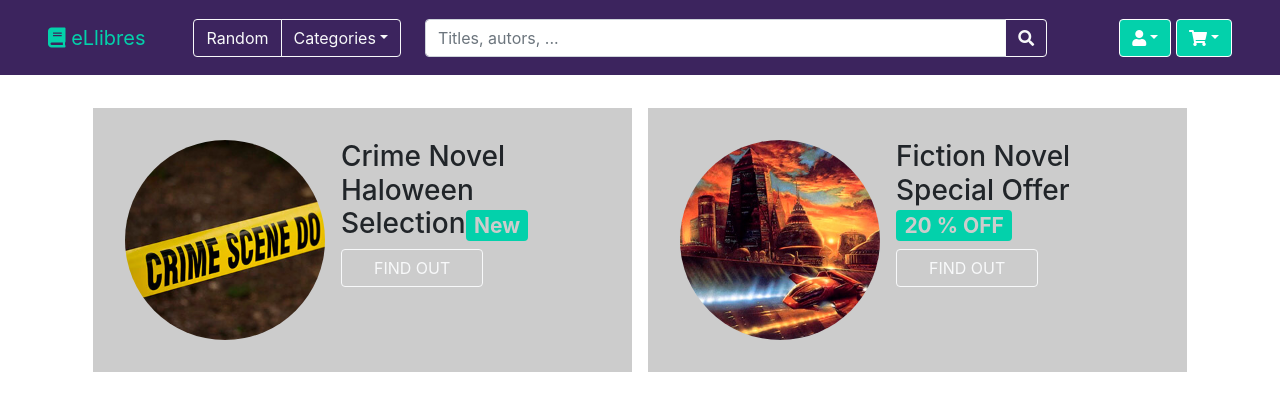
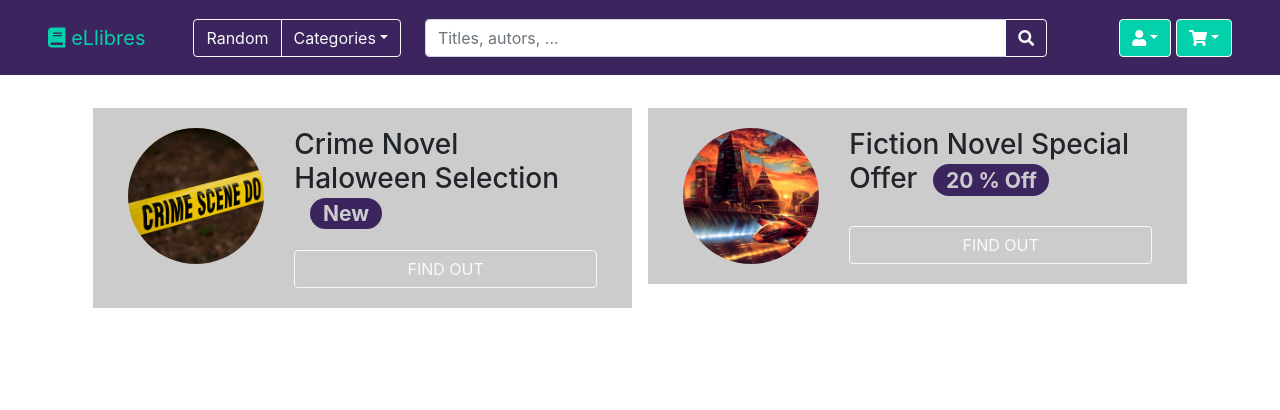
Before and after one commit to aniolg/git_test, a plain HTML site: page exhtmlcss/index.html in a window 1280 px wide. Drawn offline with Linux system fonts and the light colour scheme.

Commit message:
banners finalitzats

```diff
--- a/exhtmlcss/css/mainpage.css
+++ b/exhtmlcss/css/mainpage.css
@@ -41,30 +41,39 @@
 	}
  }
 
-
 .banner_content{
 	background-color: #CCCCCC;
 	box-sizing: border-box;
-	overflow: auto;
-	padding:2rem;
+	padding:1.25rem;
+	margin:0;
 }
 
-.banner img{
-	display: inline-block;
-	float: left;
-	height:100%;
-	max-height: 200px;
-	margin-right: 1rem;
+.banner_text{
+	display: flex;
+	flex-direction: column;
+	justify-content: space-between;
 }
 
-.banner .badge{
+.banner_text .badge{
 	color: #CCCCCC;
-	background-color: #03D1AB;
+	background-color: #3C245E;
+	margin-left:1rem;
+}
+
+.banner_text button{
+	margin-top:0.8rem;
 
 }
 
-.banner button{
-	padding-right: 2rem;
-	padding-left: 2rem;
+@media (max-width: 991.98px) {
+	.banner_img{
+		display: flex;
+		justify-content: center;
+		padding-bottom:0.8rem;
+	}
+ }
 
+ .banner_img img{
+	display: inline-block;
+	max-height: 200px;
 }
--- a/exhtmlcss/index.html
+++ b/exhtmlcss/index.html
@@ -101,19 +101,30 @@
 	<div class="content container pt-4">
 		<div class="row">
 			<div class="banner col-lg-6" id="ba_crime_novel">
-				<div class="banner_content">
-					<img src="img/c_crime.jpg" alt="Crime books" class="rounded-circle">
-					<h3>Crime Novel Haloween Selection<span class="badge">New</span></h3>
-					<button type="button" class="btn btn-outline-light">FIND OUT</button>
-				</div><!-- banner_content -->
+
+				<div class="row banner_content">
+					<div class="banner_img col-lg-4">
+						<img src="img/c_crime.jpg" alt="Crime books" class="rounded-circle img-fluid">
+					</div>
+					<div class="banner_text col-lg-8">
+						<h3>Crime Novel Haloween Selection<span class="badge badge-pill">New</span></h3>
+						<button type="button" class="btn btn-outline-light">FIND OUT</button>
+					</div>
+				</div><!-- row banner_content -->
 			</div><!-- banner col-lg-6 ba_crime_novel -->
+
 			<div class="banner col-lg-6" id="ba_fiction_novel">
-				<div class="banner_content">
-					<img src="img/c_fiction.jpg" alt="Crime books" class="rounded-circle">
-					<h3>Fiction Novel Special Offer<span class="badge">20 % OFF</span></h3>
-					<button type="button" class="btn btn-outline-light">FIND OUT</button>
-				</div><!-- banner_content -->
+				<div class="row banner_content">
+					<div class="banner_img col-lg-4">
+						<img src="img/c_fiction.jpg" alt="Crime books" class="rounded-circle img-fluid">
+					</div>
+					<div class="banner_text col-lg-8">
+						<h3>Fiction Novel Special Offer<span class="badge badge-pill">20 % Off</span></h3>
+						<button type="button" class="btn btn-outline-light">FIND OUT</button>
+					</div>
+				</div><!-- row banner_content -->
 			</div><!-- banner col-lg-6 ba_fiction_novel -->
+
 		</div><!-- row -->
 	</div><!-- content container -->
 </div><!-- container -->
```
